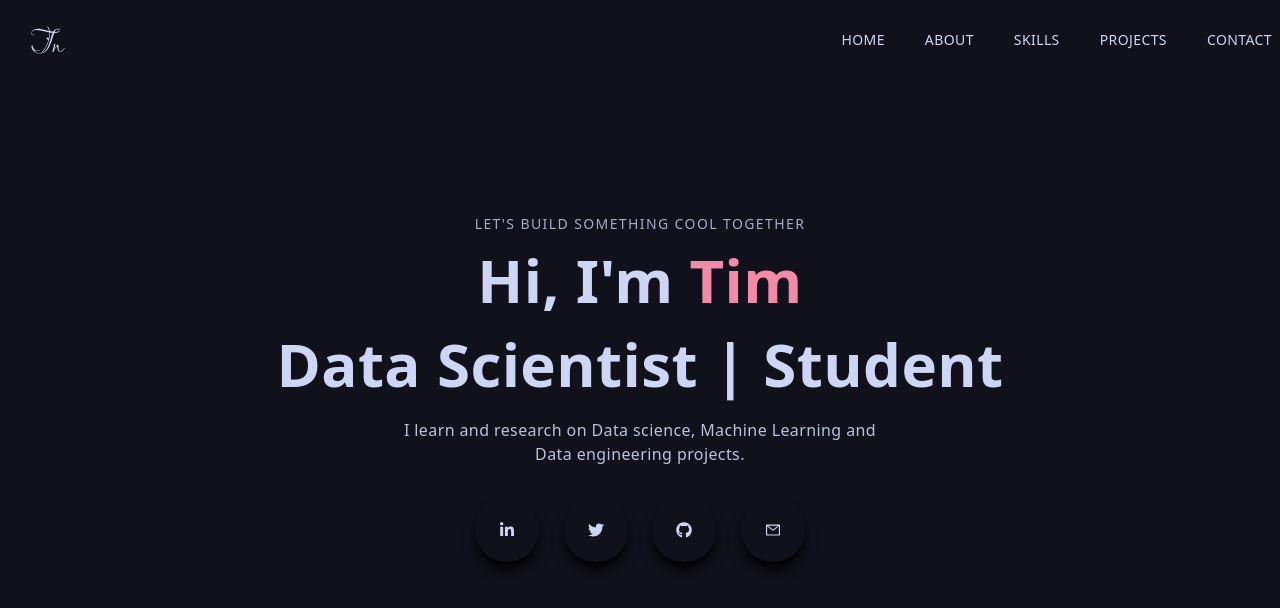
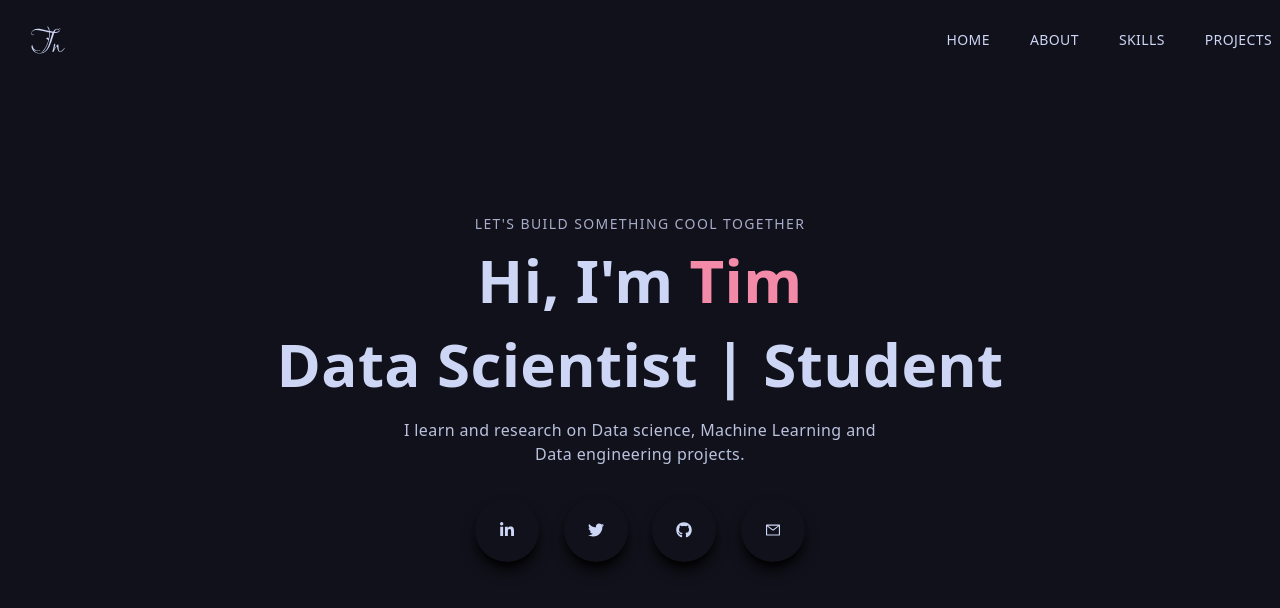
Before and after one commit to timothynn/timothynn.vercel.app, a Next.js app: page / in a window 1280 px wide. Shown: the top 608 px of the page. Built offline with nearby package versions, Linux system fonts and the light colour scheme.

Commit message:
removed contact

```diff
--- a/components/Navbar.jsx
+++ b/components/Navbar.jsx
@@ -50,12 +50,7 @@ const Navbar = () => {
                 Projects
               </li>
             </Link>
-            <Link to="contact" spy={true} smooth={true} offset={50} duration={500} >
-              <li className="ml-10 text-sm uppercase hover:border-b">
-                Contact
-              </li>
-            </Link>
-          </ul>
+                      </ul>
           <div onClick={handleNav} className="md:hidden cursor-pointer">
             <AiOutlineMenu size={25} />
           </div>
@@ -112,12 +107,7 @@ const Navbar = () => {
                   Projects
                 </li>
               </Link>
-              <Link to="contact" spy={true} smooth={true} offset={50} duration={500} >
-                <li onClick={() => setNav(false)} className="py-4 text-sm">
-                  Contact
-                </li>
-              </Link>
-            </ul>
+                         </ul>
             <div className="pt-40">
               <p className="uppercase tracking-widest text-[#f38ba8]">
                 Lets Connect
```
